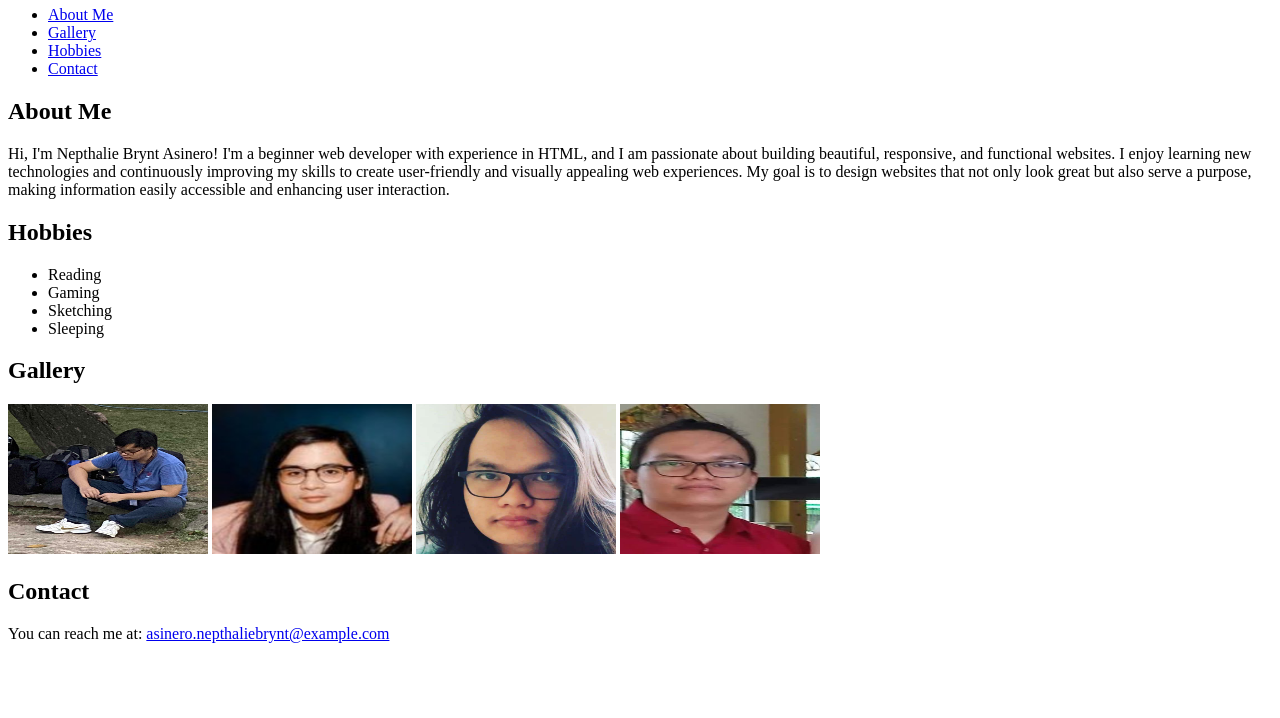
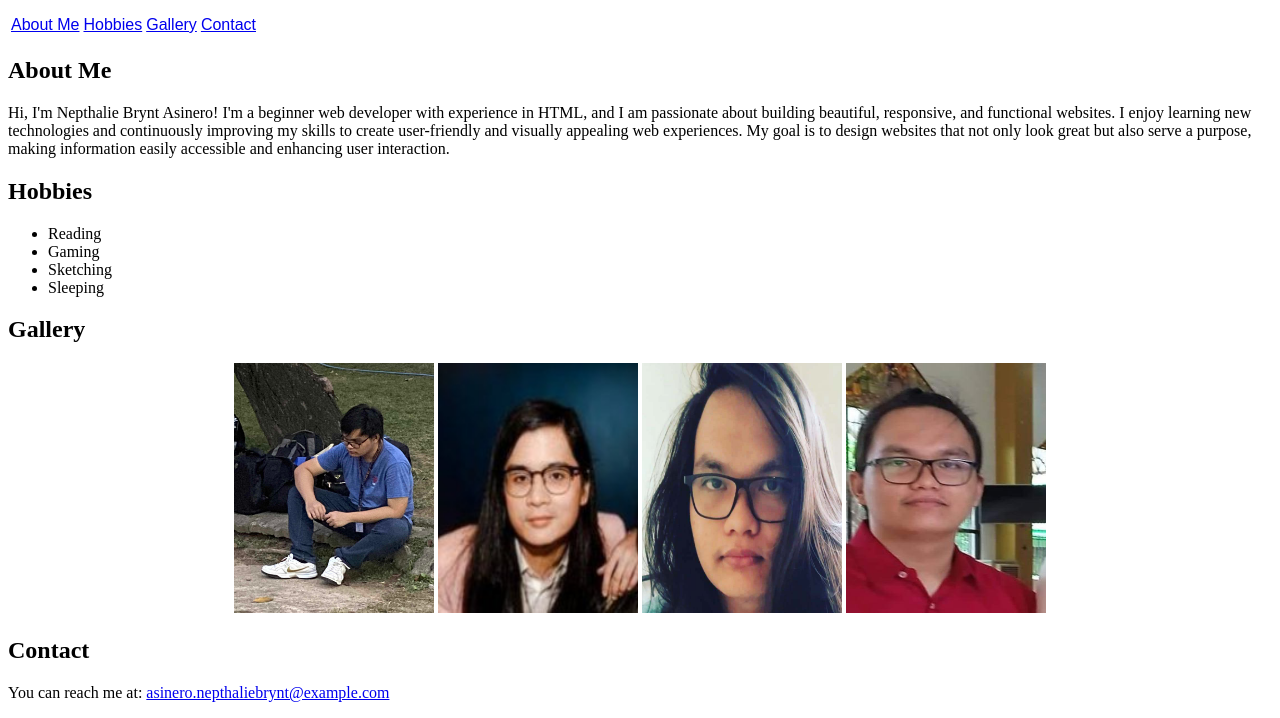
Before and after one commit to KIN0RI/IT223-2R4-midterm-WebPort, a plain HTML site: page index.html in a window 1280 px wide. Shown: the part 270-988 px from the top of the page. Before the commit the page ends 929 px from the top, so only its background shows below. Drawn offline with Linux system fonts and the light colour scheme.

Commit message:
Initial commit

```diff
--- a/index.html
+++ b/index.html
@@ -6,17 +6,19 @@
 <body>
     <header>
         <img src="Profile.jpg" alt="Profile image" width="150" height="150">
-        <h1>Nepthalie Brynt Asinero</h1>
-        <p>Web Developer | Beginner | Creative Thinker</p>
+        <h1 style="font-family: Georgia, serif;">Nepthalie Brynt Asinero</h1>
+        <p style="font-family: Verdana, sans-serif;">Web Developer | Beginner | Creative Thinker</p>
     </header>
 
     <nav>
-        <ul>
-            <li><a href="#about">About Me</a></li>
-            <li><a href="#gallery">Gallery</a></li>
-            <li><a href="#hobbies">Hobbies</a></li>
-            <li><a href="#contact">Contact</a></li>
-        </ul>
+        <table>
+            <tr>
+                <td><a href="#about" style="font-family: Arial, sans-serif;">About Me</a></td>
+                <td><a href="#hobbies" style="font-family: Arial, sans-serif;">Hobbies</a></td>
+                <td><a href="#gallery" style="font-family: Arial, sans-serif;">Gallery</a></td>
+                <td><a href="#contact" style="font-family: Arial, sans-serif;">Contact</a></td>
+            </tr>
+        </table>
     </nav>
     <section id="about">
         <h2>About Me</h2>
@@ -33,11 +35,11 @@
     </section>
     <section id="gallery">
         <h2>Gallery</h2>
-        <div>
-            <img src="gallery1.jpg" alt="Gallery Image 1" width="200" height="150">
-            <img src="gallery2.jpg" alt="Gallery Image 2" width="200" height="150">
-            <img src="gallery3.jpg" alt="Gallery Image 3" width="200" height="150">
-            <img src="gallery4.jpg" alt="Gallery Image 4" width="200" height="150">
+        <div style="text-align: center;">
+            <img src="gallery1.jpg" alt="Gallery Image 1" width="200" height="250">
+            <img src="gallery2.jpg" alt="Gallery Image 2" width="200" height="250">
+            <img src="gallery3.jpg" alt="Gallery Image 3" width="200" height="250">
+            <img src="gallery4.jpg" alt="Gallery Image 4" width="200" height="250">
         </div>
     </section>
     <section id="contact">
```
